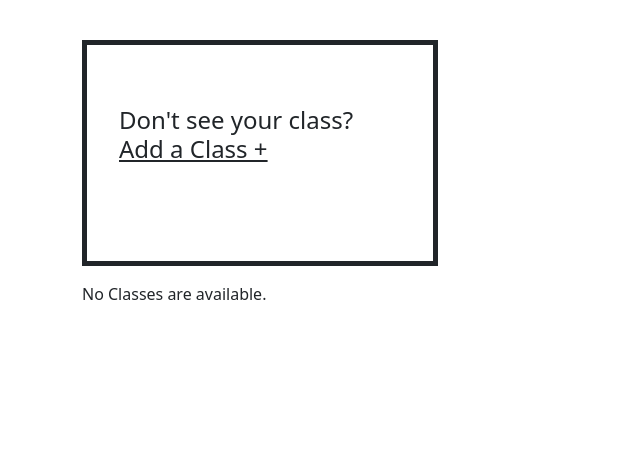
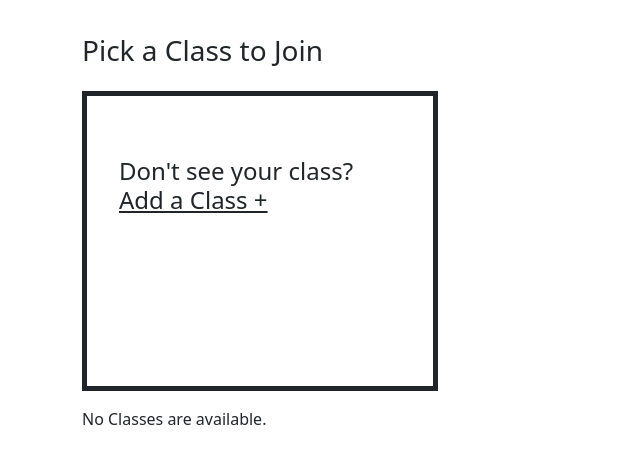
Before and after one commit to eliasposner/HoosNotes, a Django app: page /joinclass in a window 1280 px wide. Shown: the part 56-520 px from the top of the page, without its empty margins (0-640 px from the left). Run offline with Django 3.2, Linux system fonts and the light colour scheme; the visitor is signed in with stand-in values (Sample User, id 1); data that the repository does not hold is empty; some libraries are stand-ins or nearby versions.

Commit message:
styling for list and join class

```diff
--- a/scheduler/templates/scheduler/joinclass.html
+++ b/scheduler/templates/scheduler/joinclass.html
@@ -3,14 +3,13 @@
 {% extends "base.html" %}
 
 {% block content %}
-<br>
 <div class="container">
   <div class="row">
 
-
+<h3 class="text-left"><br> Pick a Class to Join</h3>
 	<div class="col-sm-4" style="background-color: #00000">
 		<p style="border:10px; padding: 0em;">
-		<li class="list-group-item" style="border:5px; border-style:solid; border-color: #00000; padding: 2em;">
+		<li class="list-group-item" style="border:5px; height: 300; font-size: 100%; border-style:solid; border-color: #00000; padding: 2em;">
 
 		<h4>
 
@@ -34,7 +33,7 @@
     {% for class in join_list_of_classes %}
 		<div class="col-sm-4" style="background-color: #00000">
 		<p style="border:10px; padding: 0em;">
-		<li class="list-group-item" style="border:5px; border-style:solid; border-color: #007FFF; padding: 2em;">
+		<li class="list-group-item" style="border:5px; height: 300; text-size-adjust: auto; border-style:solid; border-color: #007FFF; padding: 2em;">
 
 		<h4>
 		<a class="link-primary" href="{% url 'join_class_detail' class.id %}">
@@ -43,7 +42,7 @@
 		</h4>
 
 		<p class="text-dark">
-			Instructor: {{class.instructor}} <br> Time: {{class.start_time}} - {{class.end_time}} <br> Location: {{class.location}} <br> Days: {{class.days_of_the_week}}
+			Instructor: {{class.instructor}} <br> Time: {{class.start_time}} - {{class.end_time}} <br> Location: {{class.location}} <br>
        	</p>
        </li>
        </p>
```
Also changed, not shown: scheduler/templates/scheduler/listclass.html (+9 -25 lines).
